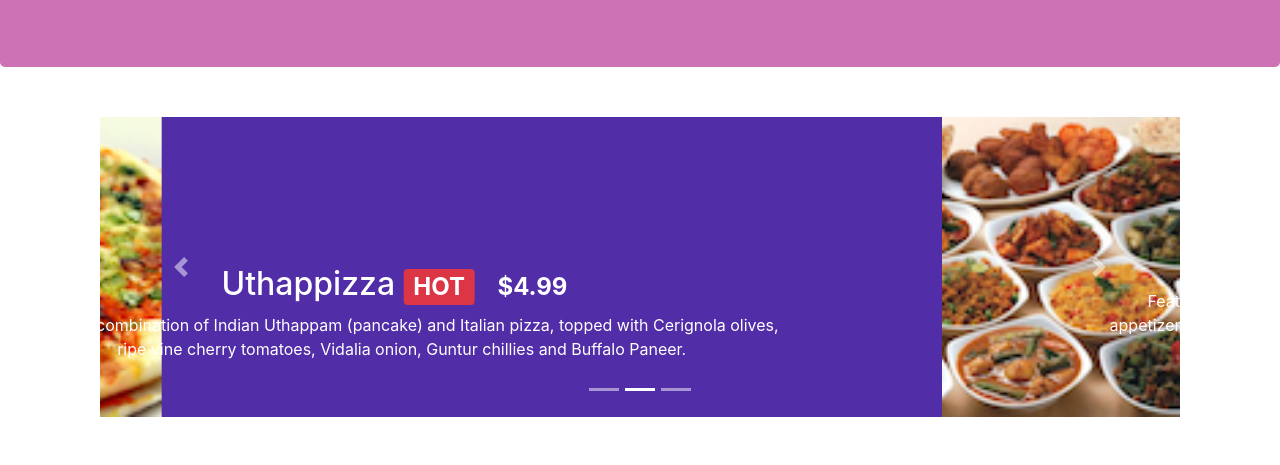
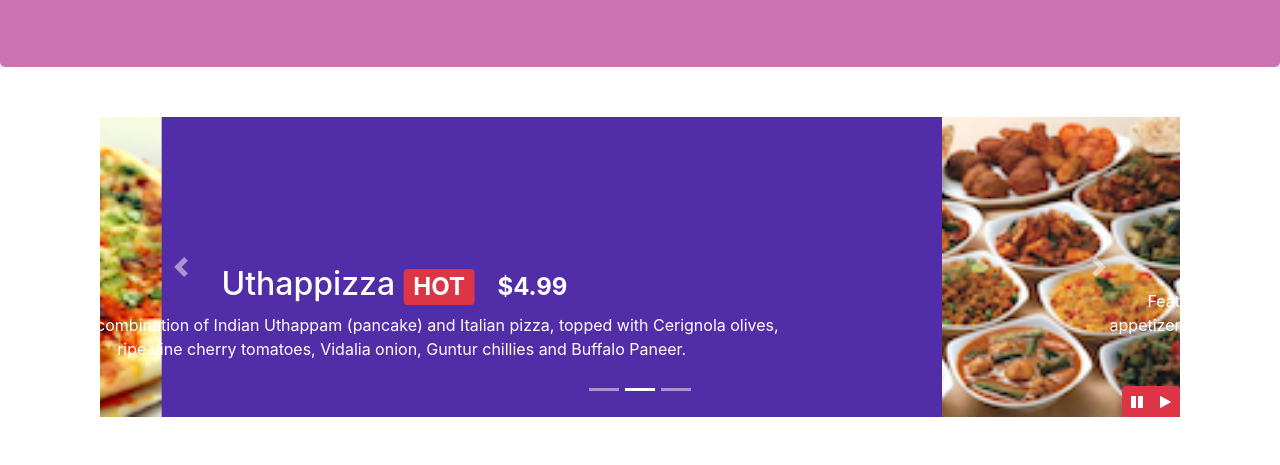
Before and after one commit to Sasa94s/conFusion, a website: page index.html in a window 1280 px wide. Shown: the part 289-754 px from the top of the page. Drawn offline with nearby package versions, Linux system fonts and the light colour scheme.

Commit message:
bootstrap jquery

```diff
--- a/css/styles.css
+++ b/css/styles.css
@@ -63,3 +63,9 @@
     left: 0;
     min-height: 300px;
 }
+
+#carouselButtons {
+    right: 0px;
+    position: absolute;
+    bottom: 0px;
+}
--- a/index.html
+++ b/index.html
@@ -217,6 +217,14 @@
                     <a href="#mycarousel" role="button" class="carousel-control-next" data-slide="next">
                         <span class="carousel-control-next-icon"></span>
                     </a>
+                    <div class="btn-group" id="carouselButtons">
+                        <button class="btn btn-danger btn-sm" id="carousel-pause">
+                            <span class="fa fa-pause"></span>
+                        </button>
+                        <button class="btn btn-danger btn-sm" id="carousel-play">
+                            <span class="fa fa-play"></span>
+                        </button>
+                    </div>
                 </div>
             </div>
         </div>
@@ -355,7 +363,13 @@
 
     <script>
         $(document).ready(function(){
-            $('[data-toggle="tooltip"]').tooltip();
+            $("#mycarousel").carousel({interval: 2000});
+            $("#carousel-pause").click(function(){
+                $("#mycarousel").carousel('pause');
+            });
+            $("#carousel-play").click(function(){
+                $("#mycarousel").carousel('cycle');
+            });
         });
     </script>
 </body>
```
